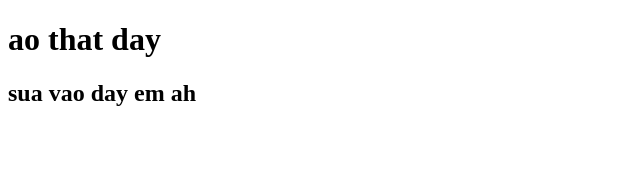
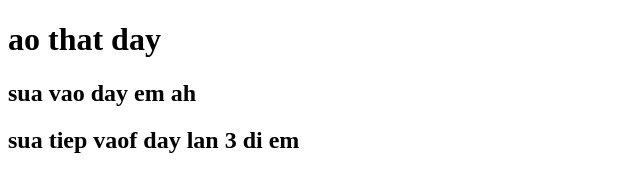
Before and after one commit to DuyTai2003/baitest3, a plain HTML site: page index.html in a window 1280 px wide. Shown: the whole page, without its empty margins (0-640 px from the left). Drawn offline with Linux system fonts and the light colour scheme.

Commit message:
tesst lan 3 de em oi

```diff
--- a/index.html
+++ b/index.html
@@ -8,5 +8,6 @@
   <body>
     <h1>ao that day</h1>
     <h2>sua vao day em ah</h2>
+    <h2>sua tiep vaof day lan 3 di em</h2>
   </body>
 </html>
```
